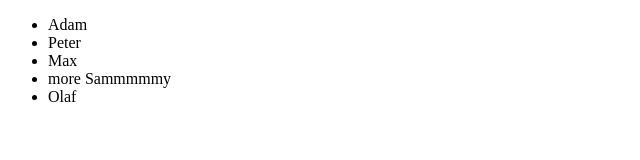
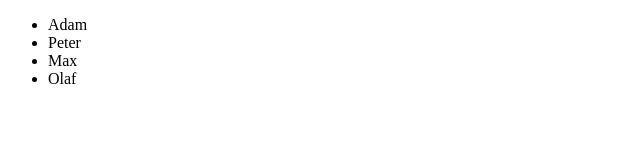
Before and after one commit to adamwise/test, a plain HTML site: page index.html in a window 1280 px wide. Shown: the whole page, without its empty margins (0-640 px from the left). Drawn offline with Linux system fonts and the light colour scheme.

Commit message:
gfdgdgdgdgdgdgdgd Hello

```diff
--- a/index.html
+++ b/index.html
@@ -9,7 +9,6 @@
     <li>Adam</li>
     <li>Peter</li>
     <li>Max</li>
-    <li>more Sammmmmy</li>
     <li>Olaf</li>
   </ul>
 
```
